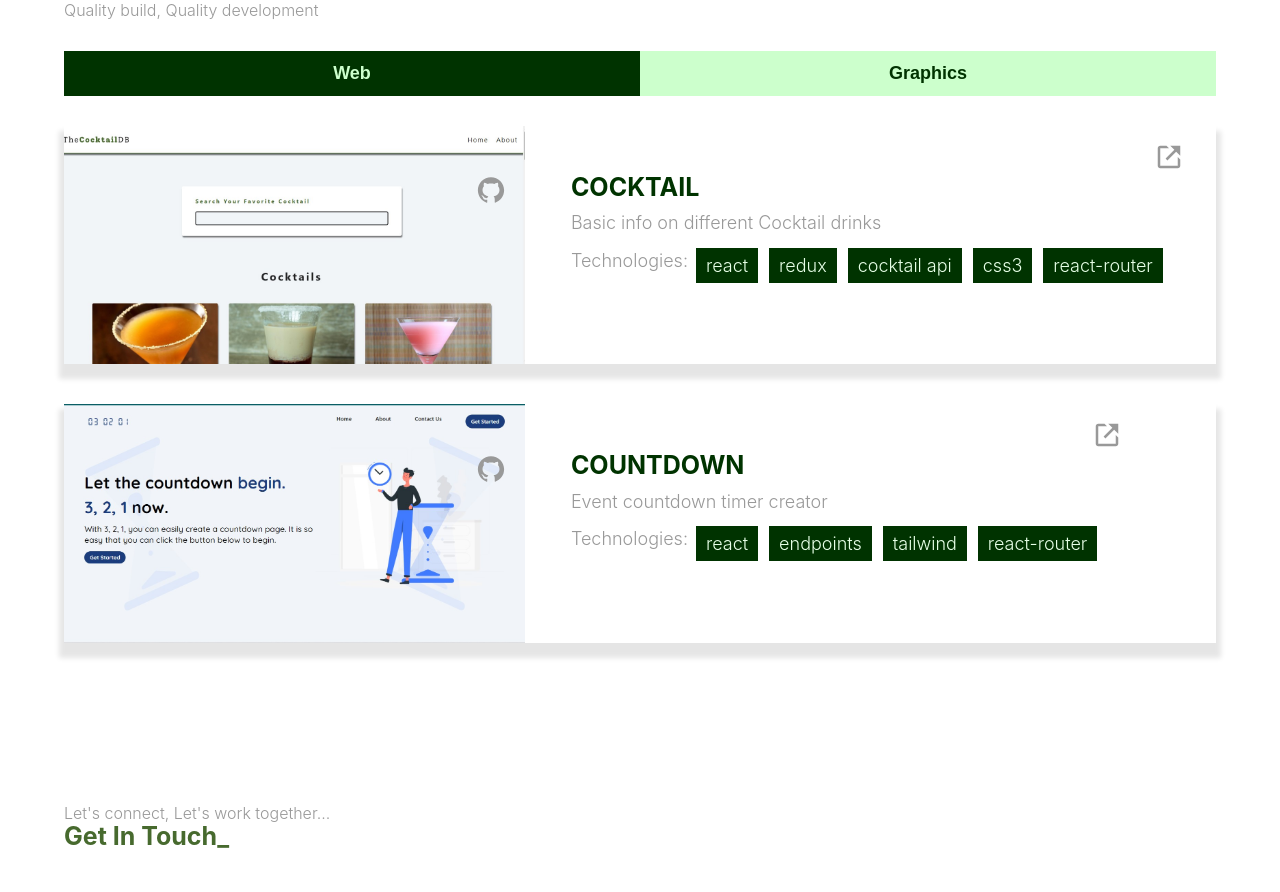
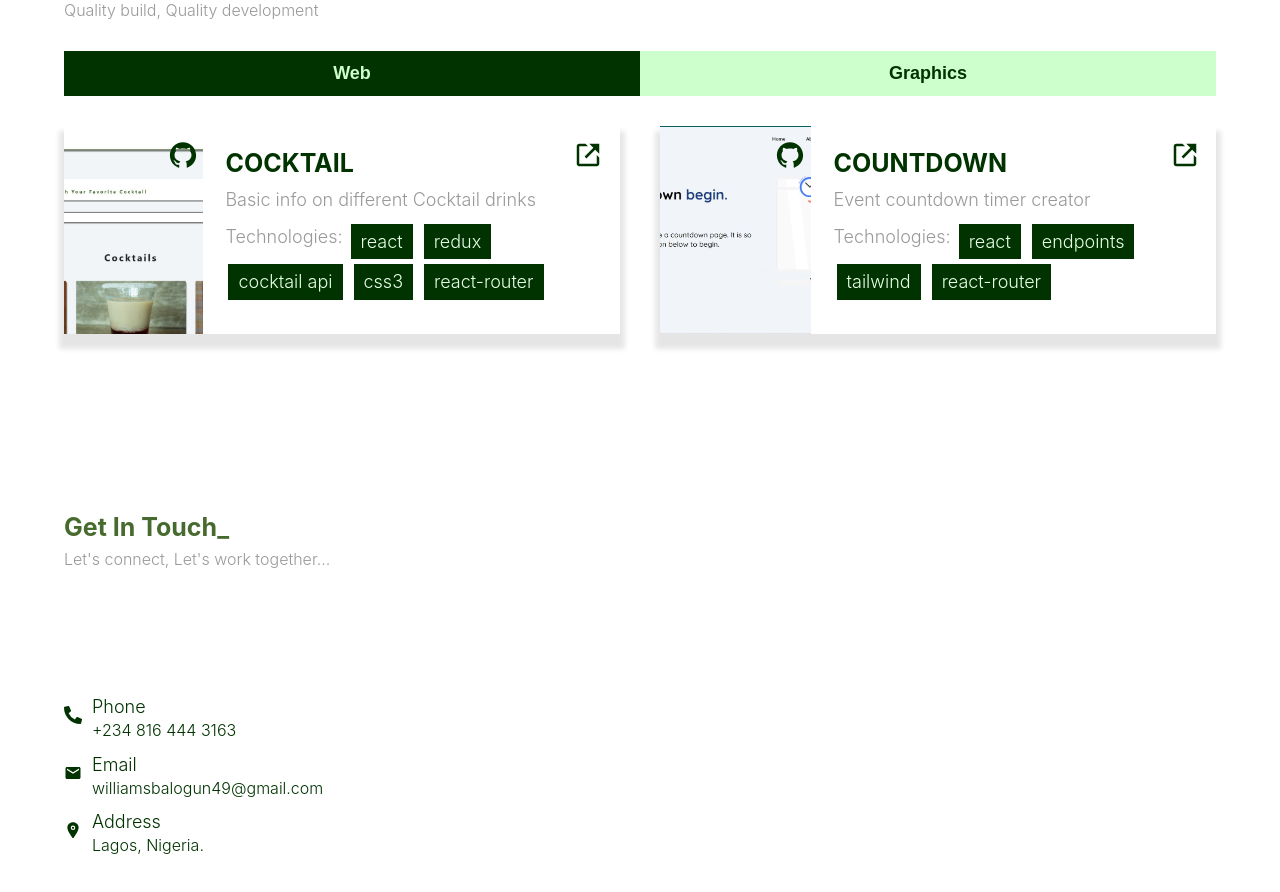
Before and after one commit to willhemz/portfolio, a React (Create React App) app: page / in a window 1280 px wide. Shown: the part 1928-2820 px from the top of the page. Built offline with nearby package versions, Linux system fonts and the light colour scheme.

Commit message:
feat: updated resource content

```diff
--- a/src/index.css
+++ b/src/index.css
@@ -593,6 +593,18 @@ p {
     height: 100%;
     object-position: center;
   }
+
+  .project-item .github .logo, .project-item .web .logo {
+    top: 6%;
+    color: var(--success-900)
+  }
+}
+
+@media screen and (min-width: 1024px) {
+  .project-footer {
+    display: grid;
+    grid-template-columns: repeat(2, 1fr);
+  }
 }
 
 /* Contact */
@@ -609,7 +621,7 @@ p {
 
 .contact-header .sub-title {
   position: absolute;
-  top: 4.5rem;
+  top: 60%;
   font-size: 1.6rem;
 }
 
@@ -739,6 +751,18 @@ label.error {
   width: max-content;
 }
 
+/* @media screen and (min-width: 425px) {
+  .contact-header .sub-title {
+    top: 5.5rem;
+  }
+}
+
+@media screen and (min-width: 600px) {
+  .contact-header .sub-title {
+    top: 6.5rem;
+  }
+} */
+
 /* Footer */
 footer.footer {
   text-align: center;
```
